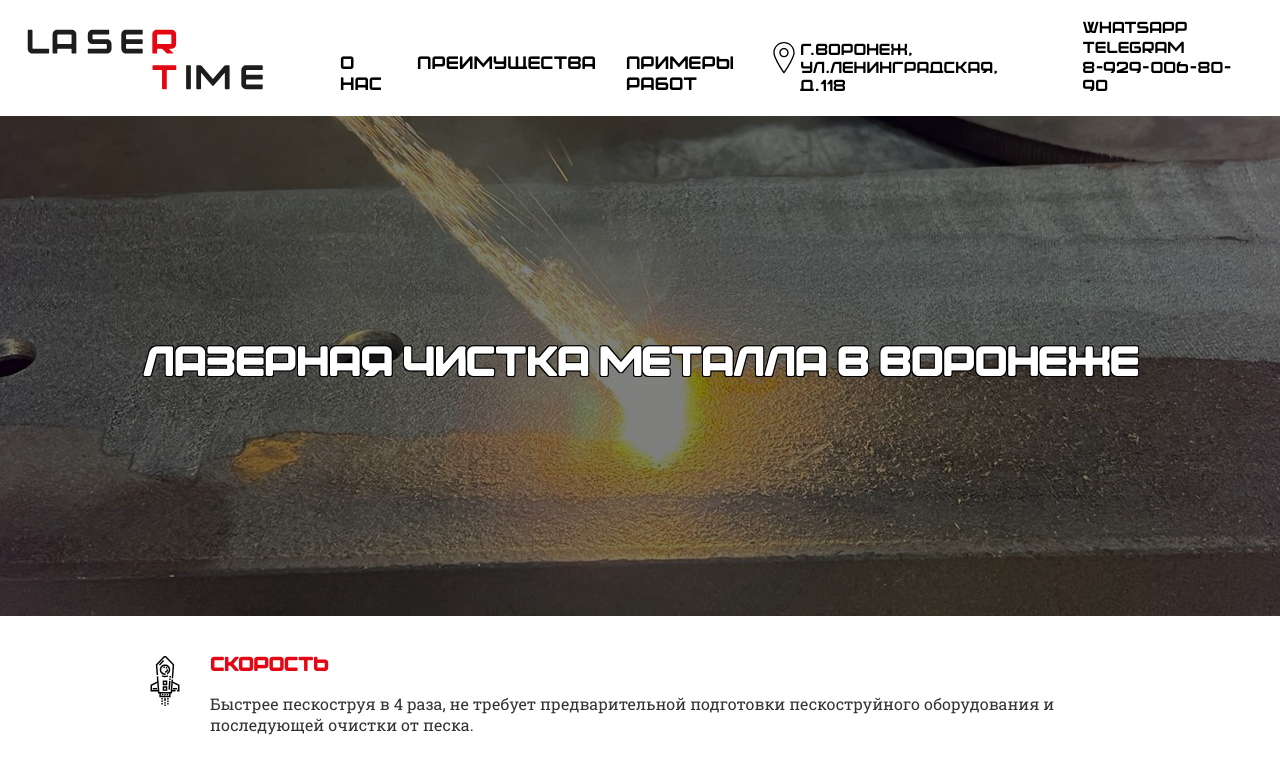
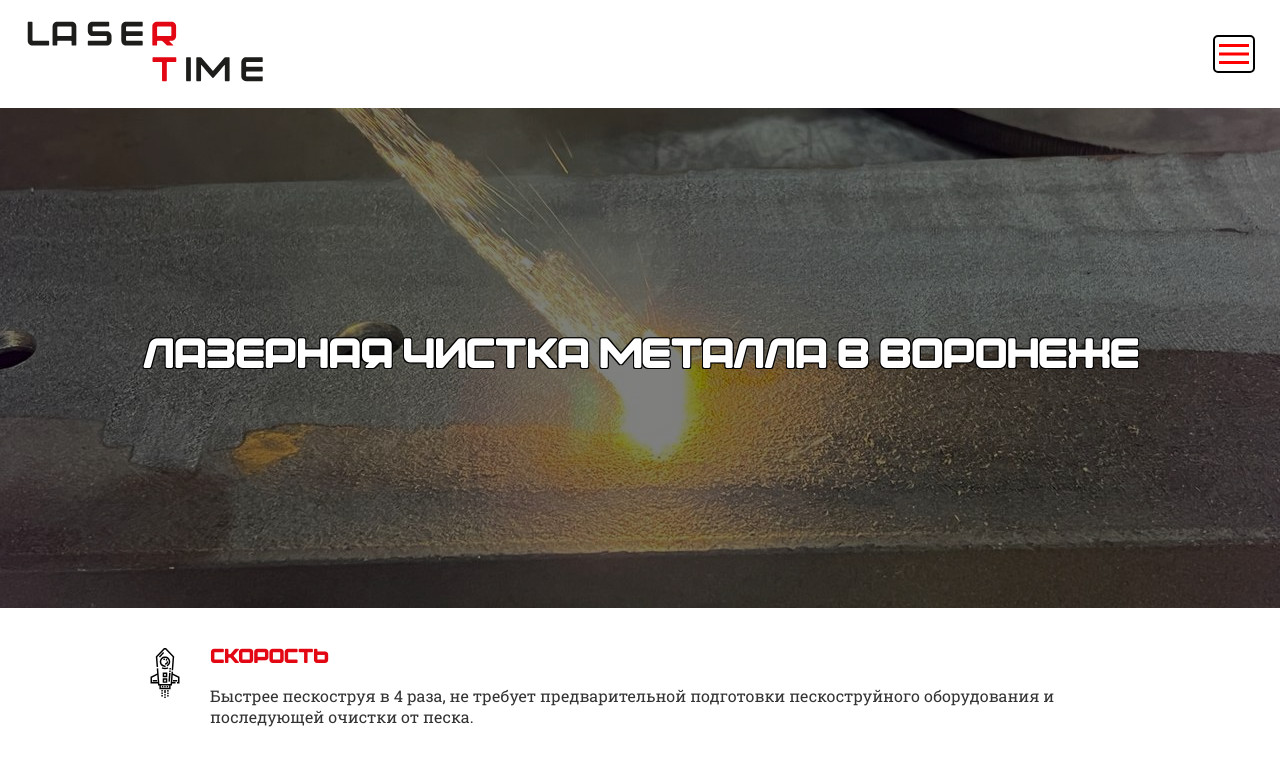
Before and after one commit to xSAPSANx/LaserTime, a React (Vite) app: page / in a window 1280 px wide. Shown: the top 761 px of the page. Built offline with nearby package versions, Linux system fonts and the light colour scheme.

Commit message:
add burger button

```diff
--- a/package.json
+++ b/package.json
@@ -10,11 +10,14 @@
     "preview": "vite preview"
   },
   "dependencies": {
+    "gsap": "^3.12.5",
+    "prop-types": "^15.8.1",
     "react": "^18.3.1",
     "react-dom": "^18.3.1"
   },
   "devDependencies": {
     "@eslint/js": "^9.15.0",
+    "@types/gsap": "^1.20.2",
     "@types/react": "^18.3.12",
     "@types/react-dom": "^18.3.1",
     "@vitejs/plugin-react": "^4.3.4",
--- a/src/components/Header/index.scss
+++ b/src/components/Header/index.scss
@@ -3,9 +3,36 @@
 	src: url('/fonts/Bowler.ttf') format('truetype');
 }
 
+a {
+	text-decoration: none;
+}
+
+@mixin neon-effect($color) {
+	&::after {
+		content: '';
+		position: absolute;
+		left: 0;
+		bottom: 0;
+		height: 4px;
+		background: $color;
+		opacity: 0;
+		box-shadow: 0 0 10px $color, 0 0 20px $color, 0 0 30px $color;
+		border-radius: 2px;
+		transition: opacity 0.3s ease, transform 0.3s ease;
+		transform: scaleX(0);
+		transform-origin: left center;
+	}
+
+	&:hover::after {
+		opacity: 1;
+		transform: scaleX(1);
+		width: 100%;
+	}
+}
+
 .container {
 	margin: 20px;
-	margin-right: 45px;
+	margin-right: 25px;
 	display: flex;
 	flex-direction: row;
 	align-items: flex-end;
@@ -16,9 +43,10 @@
 
 	.linkBlock {
 		font-family: 'BOWLER-Regular', sans-serif;
-		font-size: 18px;
+		font-size: 20px;
 		display: flex;
 		justify-content: center;
+		margin-top: auto;
 		margin-left: 40px;
 
 		a {
@@ -30,30 +58,6 @@
 		}
 	}
 
-	// Миксин для подсветки
-	@mixin neon-effect($color) {
-		&::after {
-			content: '';
-			position: absolute;
-			left: 0;
-			bottom: 0;
-			height: 4px; /* Толщина линии */
-			background: $color;
-			opacity: 0;
-			box-shadow: 0 0 10px $color, 0 0 20px $color, 0 0 30px $color;
-			border-radius: 2px;
-			transition: opacity 0.3s ease, transform 0.3s ease;
-			transform: scaleX(0); /* Начальное состояние */
-			transform-origin: left center; /* Анимация начинается слева */
-		}
-
-		&:hover::after {
-			opacity: 1;
-			transform: scaleX(1); /* Линия расширяется до ширины текста */
-			width: 100%;
-		}
-	}
-
 	.contacts {
 		font-family: 'BOWLER-Regular', sans-serif;
 		display: flex;
@@ -62,7 +66,7 @@
 		.adress {
 			display: flex;
 			margin-top: auto;
-			margin-right: 70px;
+			margin-right: 50px;
 
 			.linkMap {
 				position: relative;
@@ -124,3 +128,106 @@
 		}
 	}
 }
+
+@media (max-width: 1430px) {
+	.container {
+		.linkBlock,
+		.contacts {
+			display: none;
+		}
+	}
+
+	.mobile-menu {
+		position: fixed;
+		top: 0;
+		right: -100%;
+		width: 100%;
+		height: 100%;
+		background-color: white;
+		z-index: 1000;
+		display: flex;
+		flex-direction: column;
+		justify-content: center;
+		align-items: center;
+		transition: right 0.3s ease;
+
+		&.open {
+			right: 0;
+		}
+
+		.mobile-menu-links {
+			display: flex;
+			flex-direction: column;
+			align-items: center;
+
+			a {
+				font-family: 'BOWLER-Regular', sans-serif;
+				font-size: 20px;
+				color: black;
+				text-decoration: none !important;
+				margin: 10px 0;
+				position: relative;
+				display: inline-block;
+
+				@include neon-effect(#e30613);
+			}
+
+			.adress {
+				display: flex;
+				flex-direction: column;
+				align-items: center;
+				margin-top: 20px;
+
+				.linkMap {
+					font-size: 16px;
+					color: black;
+					text-decoration: none;
+					text-align: center;
+
+					@include neon-effect(#e30613);
+				}
+
+				img {
+					width: 32px;
+					height: 32px;
+					margin-bottom: 10px;
+				}
+			}
+
+			.contactsBlock {
+				display: flex;
+				flex-direction: column;
+				align-items: center;
+				margin-top: 20px;
+
+				.blockMessenger {
+					display: flex;
+					flex-direction: column;
+
+					.linkMessenger {
+						display: block;
+						margin-bottom: 10px;
+						text-decoration: none;
+
+						&.whatsApp {
+							@include neon-effect(#2cb742);
+						}
+
+						&.telegram {
+							@include neon-effect(#229ed9);
+						}
+					}
+				}
+
+				.tel {
+					font-size: 18px;
+					color: black;
+					text-decoration: none;
+					margin-top: 10px;
+
+					@include neon-effect(#e30613);
+				}
+			}
+		}
+	}
+}
--- a/src/components/Header/index.tsx
+++ b/src/components/Header/index.tsx
@@ -1,8 +1,13 @@
+import { useState } from 'react'
 import icon from '/assets/icon.svg'
 import './index.scss'
+import { BurgerButton } from '../../widgets/burgerButton'
 
 export const Header = () => {
+	const [isMenuOpen, setMenuOpen] = useState(false)
+
 	return (
+		<>
 			<div className='container'>
 				<img className='logo' src={icon} />
 				<div className='linkBlock neon'>
@@ -14,11 +19,12 @@ export const Header = () => {
 					<div className='adress neon'>
 						<img src='/assets/mapicon.svg' />
 						<a className='linkMap' href='https://yandex.ru/maps/-/CHAciX2J'>
-						г.Воронеж,<br></br> ул.Ленинградская, д.118
+							г.Воронеж,
+							<br /> ул.Ленинградская, д.118
 						</a>
 					</div>
 					<div className='contactsBlock neon'>
-					<div className='blockMessenger '>
+						<div className='blockMessenger'>
 							<a className='linkMessenger whatsApp' href='https://wa.me/89290068090'>
 								WhatsApp
 							</a>
@@ -31,6 +37,36 @@ export const Header = () => {
 						</a>
 					</div>
 				</div>
+				<BurgerButton isActive={isMenuOpen} setActive={setMenuOpen} />
 			</div>
+
+			<div className={`mobile-menu ${isMenuOpen ? 'open' : ''}`}>
+				<nav className='mobile-menu-links'>
+					<a href='/'>О нас</a>
+					<a href='#features-block'>Преимущества</a>
+					<a href='/'>Примеры работ</a>
+					<div className='adress neon'>
+						<img src='/assets/mapicon.svg' />
+						<a className='linkMap' href='https://yandex.ru/maps/-/CHAciX2J'>
+							г.Воронеж,
+							<br /> ул.Ленинградская, д.118
+						</a>
+					</div>
+					<div className='contactsBlock neon'>
+						<div className='blockMessenger'>
+							<a className='linkMessenger whatsApp' href='https://wa.me/89290068090'>
+								WhatsApp
+							</a>
+							<a className='linkMessenger telegram' href='https://t.me/+79290068090'>
+								Telegram
+							</a>
+						</div>
+						<a className='tel' href='tel:89290068090'>
+							8-929-006-80-90
+						</a>
+					</div>
+				</nav>
+			</div>
+		</>
 	)
 }
--- /dev/null
+++ b/src/widgets/burgerButton/index.scss
@@ -0,0 +1,102 @@
+.container {
+	display: flex;
+	align-items: center;
+	justify-content: space-between;
+}
+
+.menu-button {
+	display: none;
+	position: relative;
+	margin-left: auto;
+	width: 42px;
+	height: 38px;
+	padding: 0;
+	border: 2px solid black;
+	border-radius: 5px;
+	background-color: transparent;
+	cursor: pointer;
+	z-index: 4;
+
+	.menu-button-line {
+		position: absolute;
+		top: 50%;
+		left: 50%;
+		display: block;
+		width: 30px;
+		height: 3px;
+		background-color: red;
+		transform-origin: 50% 50%;
+		transition: all 0.3s ease;
+	}
+
+	.menu-button-line:nth-child(1) {
+		transform: translate(-50%, -10px);
+	}
+
+	.menu-button-line:nth-child(2) {
+		transform: translate(-50%, -50%);
+	}
+
+	.menu-button-line:nth-child(3) {
+		transform: translate(-50%, 7px);
+	}
+
+	&.active {
+		.menu-button-line:nth-child(1) {
+			transform: translate(-50%, -50%) rotate(45deg);
+		}
+		.menu-button-line:nth-child(2) {
+			display: none;
+		}
+		.menu-button-line:nth-child(3) {
+			transform: translate(-50%, -50%) rotate(-45deg);
+		}
+	}
+}
+
+/* Мобильное меню */
+.mobile-menu {
+	position: fixed;
+	top: 0;
+	left: 100%;
+	width: 100%;
+	height: 100vh;
+	background: white;
+	z-index: 3;
+	display: flex;
+	flex-direction: column;
+	align-items: center;
+	justify-content: center;
+	transition: transform 0.3s ease;
+
+	&.open {
+		transform: translateX(-100%);
+	}
+
+	nav.mobile-menu-links {
+		display: flex;
+		flex-direction: column;
+		gap: 20px;
+
+		a {
+			font-size: 20px;
+			color: black;
+			text-decoration: none;
+
+			&:hover {
+				text-decoration: underline;
+			}
+		}
+	}
+}
+
+@media (max-width: 1430px) {
+	.menu-button {
+		display: block;
+	}
+
+	.linkBlock,
+	.contacts {
+		display: none;
+	}
+}
--- /dev/null
+++ b/src/widgets/burgerButton/index.tsx
@@ -0,0 +1,16 @@
+import './index.scss'
+
+interface BurgerButtonProps {
+	isActive: boolean
+	setActive: (active: boolean) => void
+}
+
+export const BurgerButton: React.FC<BurgerButtonProps> = ({ isActive, setActive }) => {
+	return (
+		<button className={`menu-button ${isActive ? 'active' : ''}`} onClick={() => setActive(!isActive)}>
+			<span className='menu-button-line' id='line1'></span>
+			<span className='menu-button-line' id='line2'></span>
+			<span className='menu-button-line' id='line3'></span>
+		</button>
+	)
+}
--- a/tsconfig.node.json
+++ b/tsconfig.node.json
@@ -1,5 +1,6 @@
 {
 	"compilerOptions": {
+		"esModuleInterop": true,
 		"target": "ES2022",
 		"lib": ["ES2023"],
 		"module": "ESNext",
```
Also changed, not shown: 1 other file (tests, documents, lock files or other folders). Lines whose indentation alone changed are shown as unchanged.
